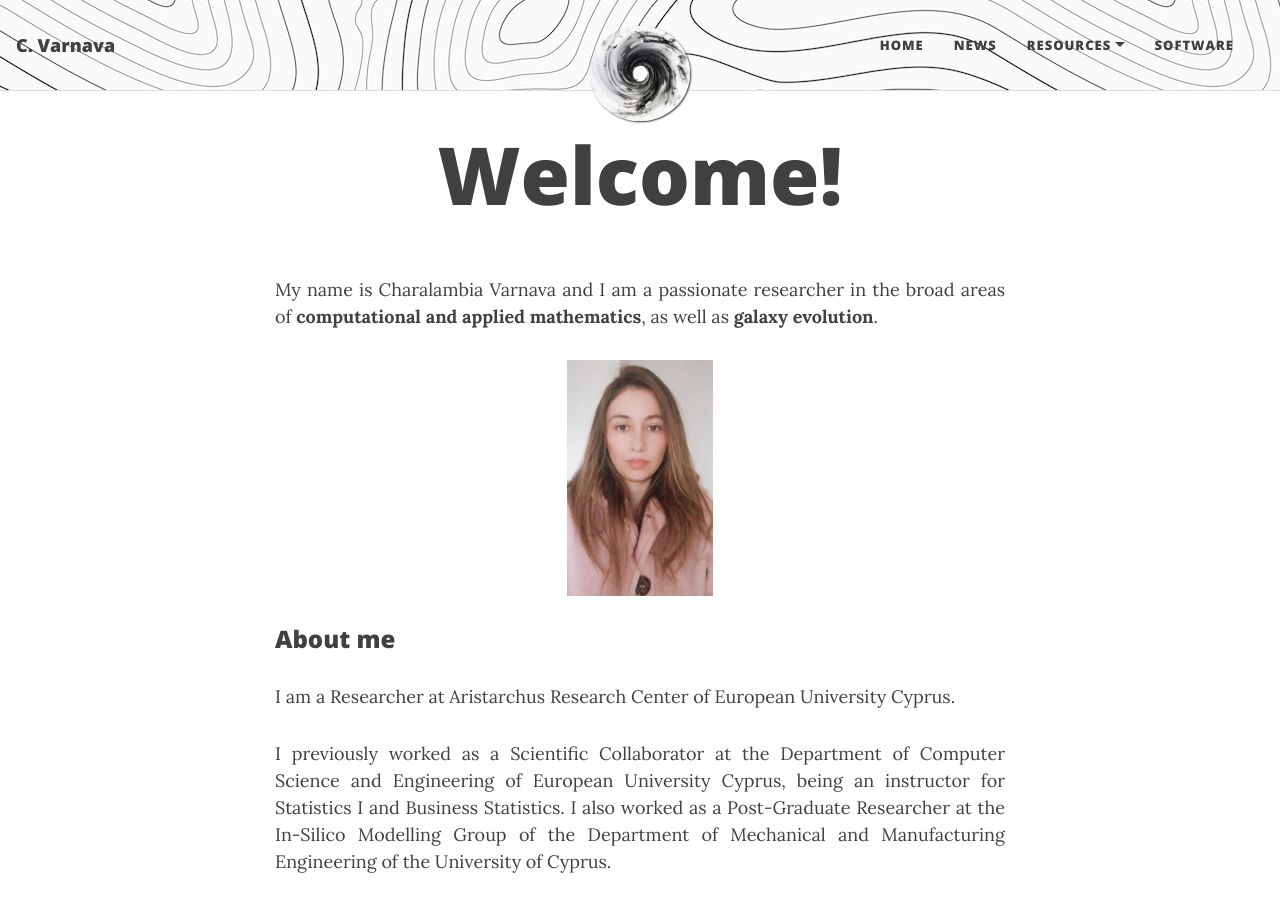
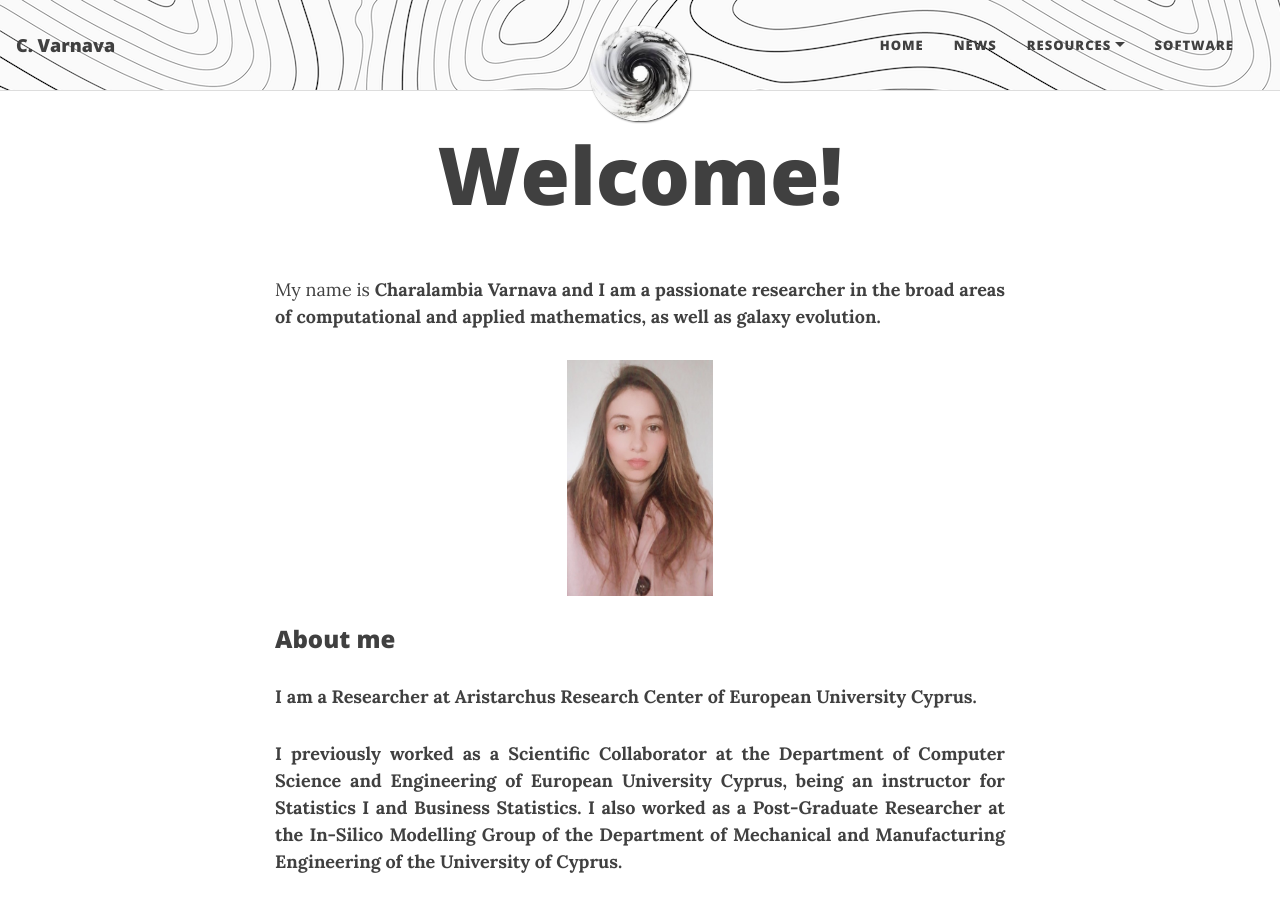
Before and after one commit to ch-var/ch-var.github.io, a Jekyll site: the page built from index.html, in a window 1280 px wide and 900 px high. Built offline with Jekyll 4.4.1, drawn with Linux system fonts in a browser that asks for light colours; the list of posts is cut into pages by our own code.

Commit message:
Update index.html

```diff
--- a/index.html
+++ b/index.html
@@ -2,7 +2,7 @@
 layout: page
 title: Welcome!
 ---
-<p align='justify'>My name is Charalambia Varnava and I am a passionate researcher in the broad areas of <b>computational and applied mathematics</b>, as well as <b>galaxy evolution</b>.</p>
+<p align='justify'>My name is <b>Charalambia Varnava<b> and I am a passionate researcher in the broad areas of <b>computational and applied mathematics</b>, as well as <b>galaxy evolution</b>.</p>
 
 <p align="center">
 <img src="/assets/img/photo.jpg" width="20%" height="20%">
```
